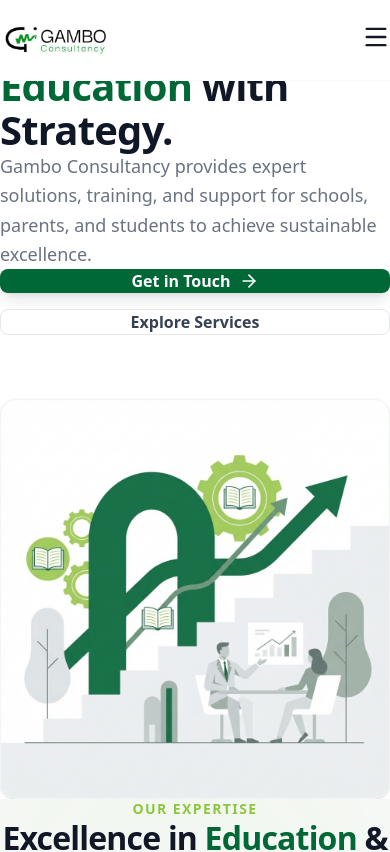
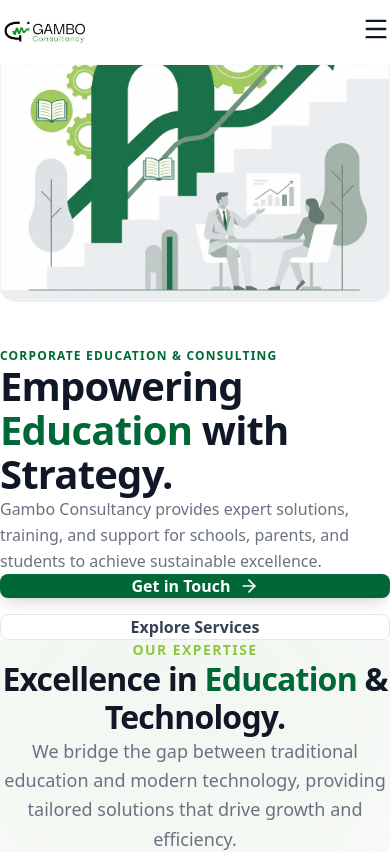
Before and after one commit to samkiell/GamboConsultancy, a Next.js app: page / in a window 390 px wide. Shown: the top 852 px of the page. Built offline with nearby package versions, Linux system fonts and the light colour scheme.

Commit message:
feat: implement initial Navbar and Home page with Hero and Services sections

```diff
--- a/src/app/page.tsx
+++ b/src/app/page.tsx
@@ -39,8 +39,8 @@ export default function Home() {
           - Vertical padding: min 120px desktop (pt-32), 64px mobile (pt-24 to clear nav).
       */}
       {/* Hero Section */}
-      <section className="relative pt-32 pb-16 md:pt-48 md:pb-32 bg-white">
-        <div className="max-w-6xl mx-auto px-6 md:px-12 lg:px-16 grid grid-cols-1 lg:grid-cols-2 gap-16 items-center">
+      <section className="relative pt-28 pb-12 md:pt-48 md:pb-32 bg-white overflow-hidden">
+        <div className="max-w-6xl mx-auto px-6 md:px-12 lg:px-16 grid grid-cols-1 lg:grid-cols-2 gap-12 lg:gap-16 items-center">
 
           {/* Left Column: Content */}
           <motion.div
@@ -49,29 +49,29 @@ export default function Home() {
             transition={{ duration: 0.6 }}
             className="flex flex-col items-start z-10"
           >
-            <span className="text-[var(--primary)] font-bold tracking-widest text-sm uppercase mb-6">
+            <span className="text-[var(--primary)] font-bold tracking-widest text-xs md:text-sm uppercase mb-4 md:mb-6">
               Corporate Education & Consulting
             </span>
 
-            <h1 className="text-4xl md:text-6xl lg:text-7xl font-bold text-gray-900 leading-[1.1] mb-6 tracking-tight">
+            <h1 className="text-3xl md:text-6xl lg:text-7xl font-bold text-gray-900 leading-tight md:leading-[1.1] mb-4 md:mb-6 tracking-tight">
               Empowering <br />
               <span className="text-[var(--primary)]">Education</span> with Strategy.
             </h1>
 
-            <p className="text-lg md:text-xl text-gray-500 leading-relaxed mb-10 max-w-lg font-light">
+            <p className="text-base md:text-xl text-gray-500 leading-relaxed mb-8 md:mb-10 max-w-lg font-light">
               Gambo Consultancy provides expert solutions, training, and support for schools, parents, and students to achieve sustainable excellence.
             </p>
 
             <div className="flex flex-col sm:flex-row gap-4 w-full sm:w-auto">
               <Link
                 href="/contact"
-                className="min-w-[200px] px-8 py-5 bg-[var(--primary)] text-white font-semibold rounded-lg hover:bg-[var(--primary-dark)] transition-all flex items-center justify-center gap-2 shadow-lg hover:shadow-xl hover:-translate-y-1 w-full sm:w-auto"
+                className="min-w-[200px] px-8 py-4 md:py-5 bg-[var(--primary)] text-white font-semibold rounded-lg hover:bg-[var(--primary-dark)] transition-all flex items-center justify-center gap-2 shadow-lg hover:shadow-xl hover:-translate-y-1 w-full sm:w-auto"
               >
                 Get in Touch <ArrowRight size={20} />
               </Link>
               <Link
                 href="/services"
-                className="min-w-[200px] px-8 py-5 bg-white border border-gray-200 text-gray-700 font-semibold rounded-lg hover:border-gray-400 hover:bg-gray-50 transition-all flex items-center justify-center w-full sm:w-auto"
+                className="min-w-[200px] px-8 py-4 md:py-5 bg-white border border-gray-200 text-gray-700 font-semibold rounded-lg hover:border-gray-400 hover:bg-gray-50 transition-all flex items-center justify-center w-full sm:w-auto"
               >
                 Explore Services
               </Link>
@@ -83,16 +83,17 @@ export default function Home() {
             initial={{ opacity: 0, x: 20 }}
             animate={{ opacity: 1, x: 0 }}
             transition={{ duration: 0.6, delay: 0.2 }}
-            className="relative h-[400px] md:h-[600px] w-full bg-gray-50 rounded-2xl overflow-hidden shadow-sm border border-gray-100"
+            className="relative h-[300px] md:h-[600px] w-full bg-gray-50 rounded-2xl overflow-hidden shadow-sm border border-gray-100 order-first lg:order-last mb-8 lg:mb-0"
           >
              <div className="absolute inset-0 bg-[var(--primary)]/5 flex items-center justify-center">
-                <div className="relative w-full h-full p-12">
+                <div className="relative w-full h-full p-6 md:p-12">
                    <div className="w-full h-full bg-white rounded-xl shadow-sm flex items-center justify-center text-gray-200 overflow-hidden relative">
                       <Image
                         src="/hero-consulting.png"
                         alt="Consulting Strategy"
                         fill
                         className="object-cover opacity-90 hover:scale-105 transition-transform duration-700"
+                        priority
                       />
                    </div>
                 </div>
@@ -103,7 +104,7 @@ export default function Home() {
       </section>
 
       {/* 3. Services Preview Section */}
-      <section className="py-24 relative overflow-hidden bg-gradient-to-b from-gray-50 to-white" id="expertise">
+      <section className="py-16 md:py-24 relative overflow-hidden bg-gradient-to-b from-gray-50 to-white" id="expertise">
         {/* Decorative Background Elements */}
         <div className="absolute top-0 left-0 w-full h-full overflow-hidden pointer-events-none">
            <div className="absolute -top-[20%] -right-[10%] w-[500px] h-[500px] bg-[var(--primary-light)]/10 rounded-full blur-3xl opacity-50" />
@@ -164,7 +165,7 @@ export default function Home() {
       </section>
 
       {/* 4. Why Choose Us Section */}
-      <section className="py-24 bg-white">
+      <section className="py-16 md:py-24 bg-white">
         <div className="max-w-6xl mx-auto px-6 md:px-12 lg:px-16 grid grid-cols-1 lg:grid-cols-2 gap-16 items-center">
 
           {/* Left Text Block */}
@@ -199,7 +200,7 @@ export default function Home() {
       </section>
 
       {/* Final CTA */}
-      <section className="py-24 bg-[var(--primary)] text-white text-center">
+      <section className="py-16 md:py-24 bg-[var(--primary)] text-white text-center">
         <div className="max-w-4xl mx-auto px-6 md:px-12">
           <h2 className="text-3xl md:text-5xl font-bold mb-6">Ready to elevate your institution?</h2>
           <p className="text-white/80 text-xl mb-10 max-w-2xl mx-auto">
--- a/src/components/Navbar.tsx
+++ b/src/components/Navbar.tsx
@@ -24,13 +24,13 @@ export default function Navbar() {
   ];
 
   return (
-    <nav className={`fixed top-0 left-0 right-0 z-50 transition-all duration-300 ${scrolled ? 'bg-white/95 backdrop-blur-md shadow-sm' : 'bg-white border-b border-gray-50'} py-4`}>
-      <div className="max-w-6xl mx-auto px-6 md:px-12 lg:px-16 flex items-center justify-between h-auto min-h-[80px]">
+    <nav className={`fixed top-0 left-0 right-0 z-50 transition-all duration-300 ${scrolled ? 'bg-white/95 backdrop-blur-md shadow-sm' : 'bg-white border-b border-gray-50'} py-3 md:py-4`}>
+      <div className="max-w-6xl mx-auto px-6 md:px-12 lg:px-16 flex items-center justify-between h-auto min-h-[64px] md:min-h-[80px]">
 
         {/* Left: Logo - Fixed width to help centering */}
         <div className="flex-shrink-0">
           <Link href="/" className="flex items-center">
-            <div className="relative w-40 h-10 md:w-56 md:h-14">
+            <div className="relative w-32 h-8 md:w-56 md:h-14">
               <Image
                 src="/logo.jpg"
                 alt="Gambo Consultancy Logo"
```
